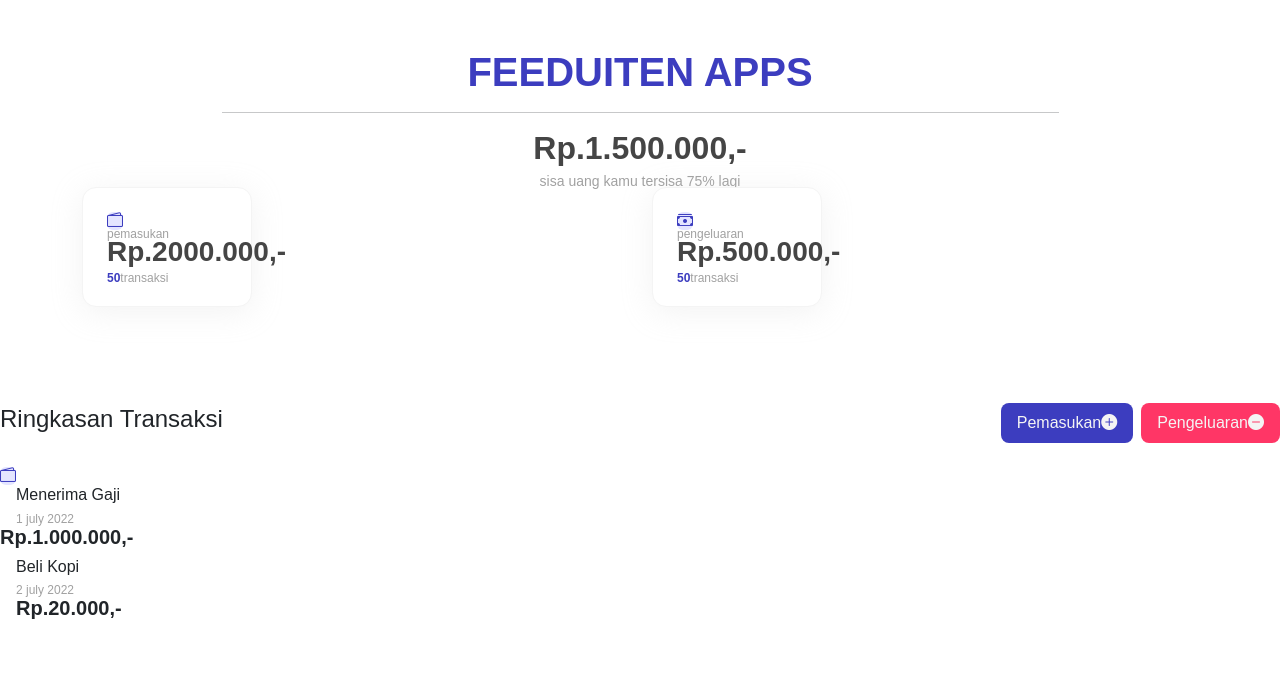
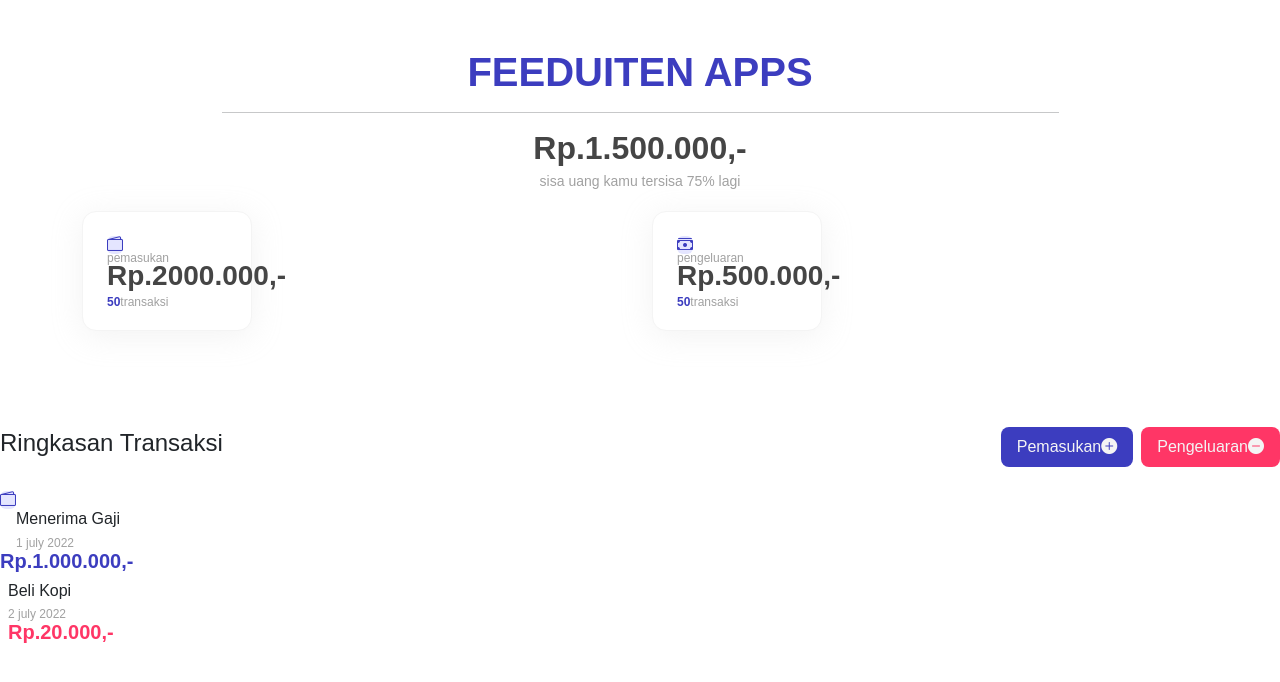
Before and after one commit to lssport/hattahasibuan.git.io, a React (Create React App) app: page / in a window 1280 px wide. Shown: the top 682 px of the page. Built offline with nearby package versions, Linux system fonts and the light colour scheme; a web font is replaced by a local one.

Commit message:
2 files modified

```diff
--- a/src/App.js
+++ b/src/App.js
@@ -18,7 +18,7 @@ class App extends React.Component {
       <span className='title-md'>sisa uang kamu tersisa 75% lagi</span>
       </div>
       </div>
-      <div className='row'>
+      <div className='row mt-4'>
       <div className='col-6'>
       <div className='card-wrapper p-4'>
        <div className='icon-wrapper mb-1'>
@@ -65,7 +65,7 @@ class App extends React.Component {
       </div>
       </div>
       <h5 className='text-money-In'>Rp.1.000.000,-</h5>
-      <div className='transaction ms-3 d-flex flex-column'>
+      <div className='transaction ms-2 d-flex flex-column'>
         <h6>Beli Kopi</h6>
         <span className='title-sm'>2 july 2022</span>
         <h5 className='text-money-Out'>Rp.20.000,-</h5>
--- a/src/style.css
+++ b/src/style.css
@@ -97,8 +97,10 @@ h6 {
 
 .text-money-In {
   font-weight: 600 !important;
+  color: #3C3DBF;
 }
 
 .text-money-out {
   font-weight: 600 !important;
+  color: #FF3666;
 }
```
